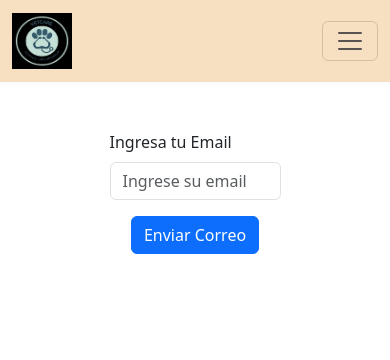
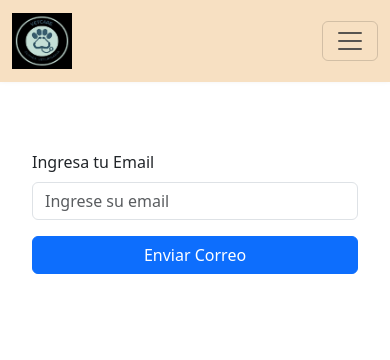
Before and after one commit to jero286/VET-FRONTEND, a React (Vite) app: page /emailRecuperarContrasenia in a window 390 px wide. Shown: the top 360 px of the page. Built offline with nearby package versions, Linux system fonts and the light colour scheme; no server answers.

Commit message:
se hace responsive el formulario de recuperar contraseña.

```diff
--- a/src/paginas/RecuperarContrasena.css
+++ b/src/paginas/RecuperarContrasena.css
@@ -1,17 +1,17 @@
-
 .form-recuperar {
   display: flex;
   flex-direction: column;
   gap: 20px;
   max-width: 400px;
+  width: 100%;
   margin: 0 auto;
+  padding: 20px;
 }
 
-/* Estilo del input */
 .input-recuperar {
   width: 100%;
   padding: 14px 18px;
-  border: 1px solid #d1d5db; /* gris suave */
+  border: 1px solid #d1d5db;
   border-radius: 12px;
   font-size: 16px;
   transition: border-color 0.3s, box-shadow 0.3s;
@@ -19,14 +19,23 @@
 }
 
 .input-recuperar:focus {
-  border-color: #3b82f6; /* azul */
+  border-color: #3b82f6;
   box-shadow: 0 0 0 2px rgba(59, 130, 246, 0.3);
   outline: none;
 }
 
-/* Estilo del botón */
 .boton-recuperar {
   width: 100%;
   padding: 14px;
-  background-color: #0284c7; /
-  }
+  background-color: #0284c7;
+  color: white;
+  border: none;
+  border-radius: 12px;
+  font-size: 16px;
+  cursor: pointer;
+  transition: background-color 0.3s;
+}
+
+.boton-recuperar:hover {
+  background-color: #0369a1;
+}
--- a/src/paginas/RecuperarContraseniaEmail.jsx
+++ b/src/paginas/RecuperarContraseniaEmail.jsx
@@ -19,7 +19,8 @@ const RecuperarContraseniaEmail = () => {
   };
   return (
     <>
-      <Container className="my-5 w-50">
+      <Container className="my-5 d-flex justify-content-center">
+        <div className="form-recuperar">
           <Form>
             <Form.Group className="mb-3" controlId="idEmail">
               <Form.Label>Ingresa tu Email</Form.Label>
@@ -27,18 +28,18 @@ const RecuperarContraseniaEmail = () => {
                 type="email"
                 placeholder="Ingrese su email"
                 name="emailUsuario"
+                className="input-recuperar"
                 onChange={(ev) => setEmailUsuario(ev.target.value)}
               />
-            <Container className="text-center">
               <Button
-                className="mt-3"
+                className="mt-3 boton-recuperar"
                 onClick={handleClickFormRecuperarContrasenia}
               >
                 Enviar Correo
               </Button>
-            </Container>
             </Form.Group>
           </Form>
+        </div>
       </Container>
     </>
   );
```
Lines whose indentation alone changed are shown as unchanged.
